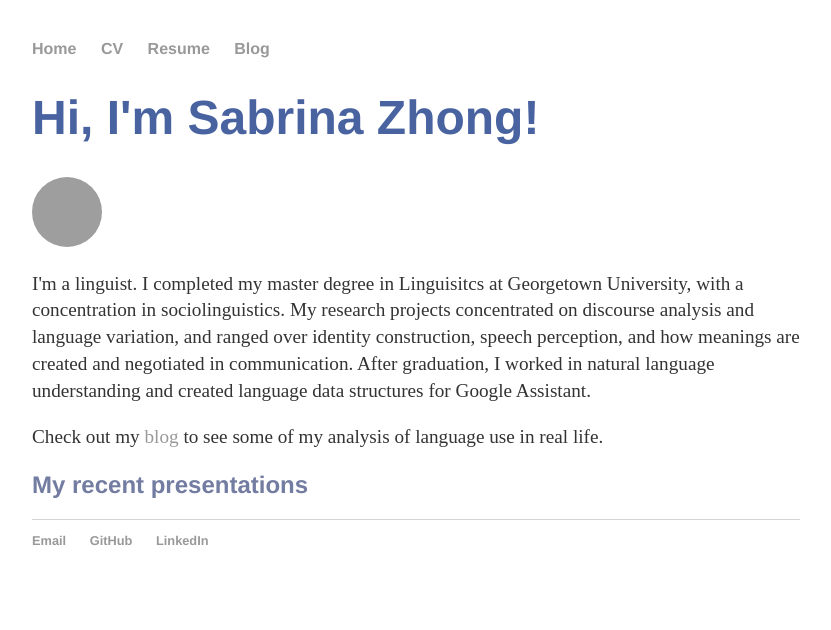
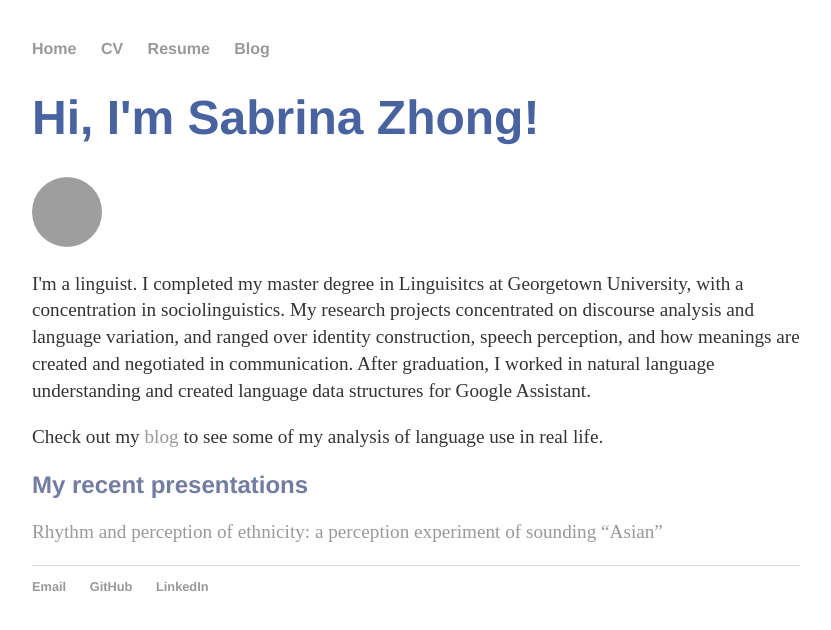
Before and after one commit to sabrinazhong/sabrinazhong.github.io, a Jekyll site: the page built from index.html, in a window 1280 px wide. Shown: the top 630 px of the page, without its empty margins (224-1055 px from the left). Built offline with Jekyll 4.4.1, drawn with Linux system fonts in a browser that asks for light colours; some of the changed lines change nothing that is shown; grey boxes are pictures that could not be loaded.

Commit message:
Update index.html

```diff
--- a/index.html
+++ b/index.html
@@ -14,5 +14,5 @@
 	   life. </p>
 
 	<h2>My recent presentations</h2>
-	<p><a href="/_presentations/2019-10-30-lsa.md"Rhythm and perception of ethnicity: a perception experiment of sounding “Asian”</a>
+	<p><a href="/_presentations/2019-10-30-lsa.md"> Rhythm and perception of ethnicity: a perception experiment of sounding “Asian”</a>
 </div><!-- /.blurb -->
```
